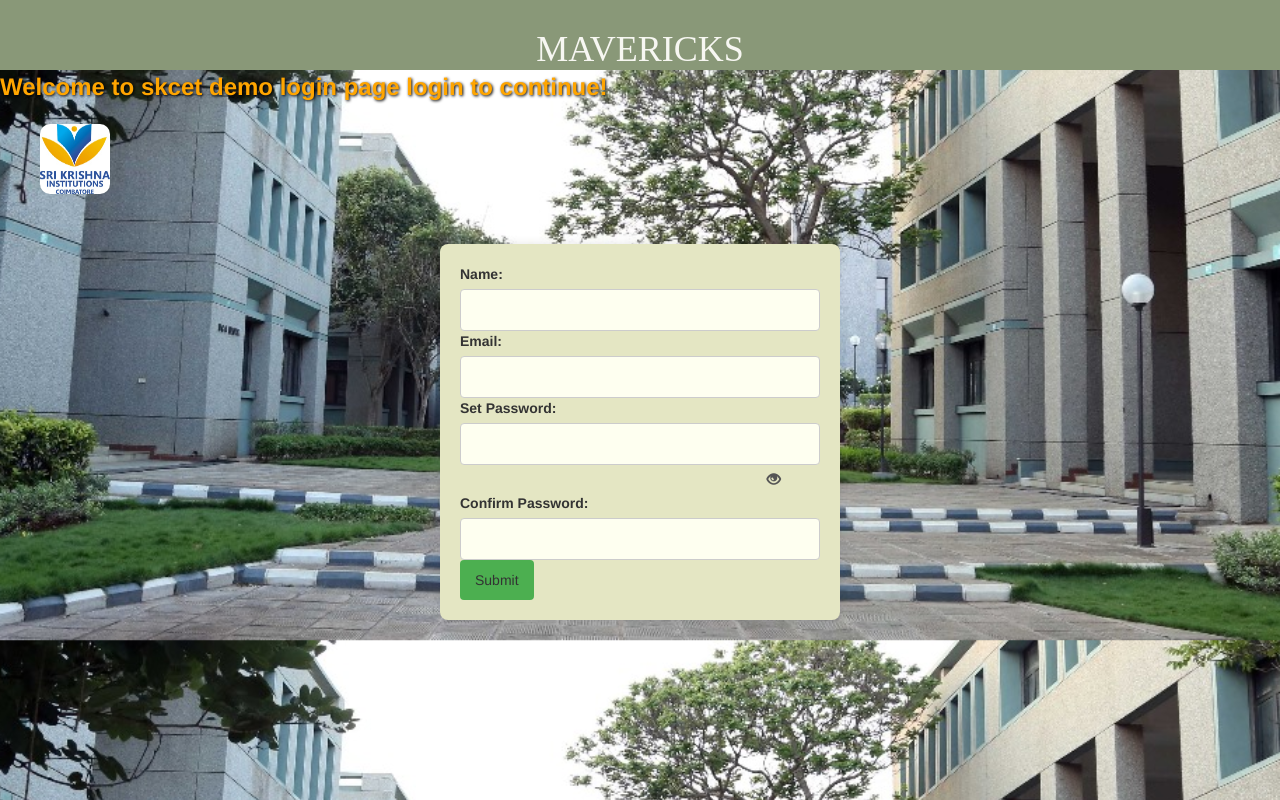
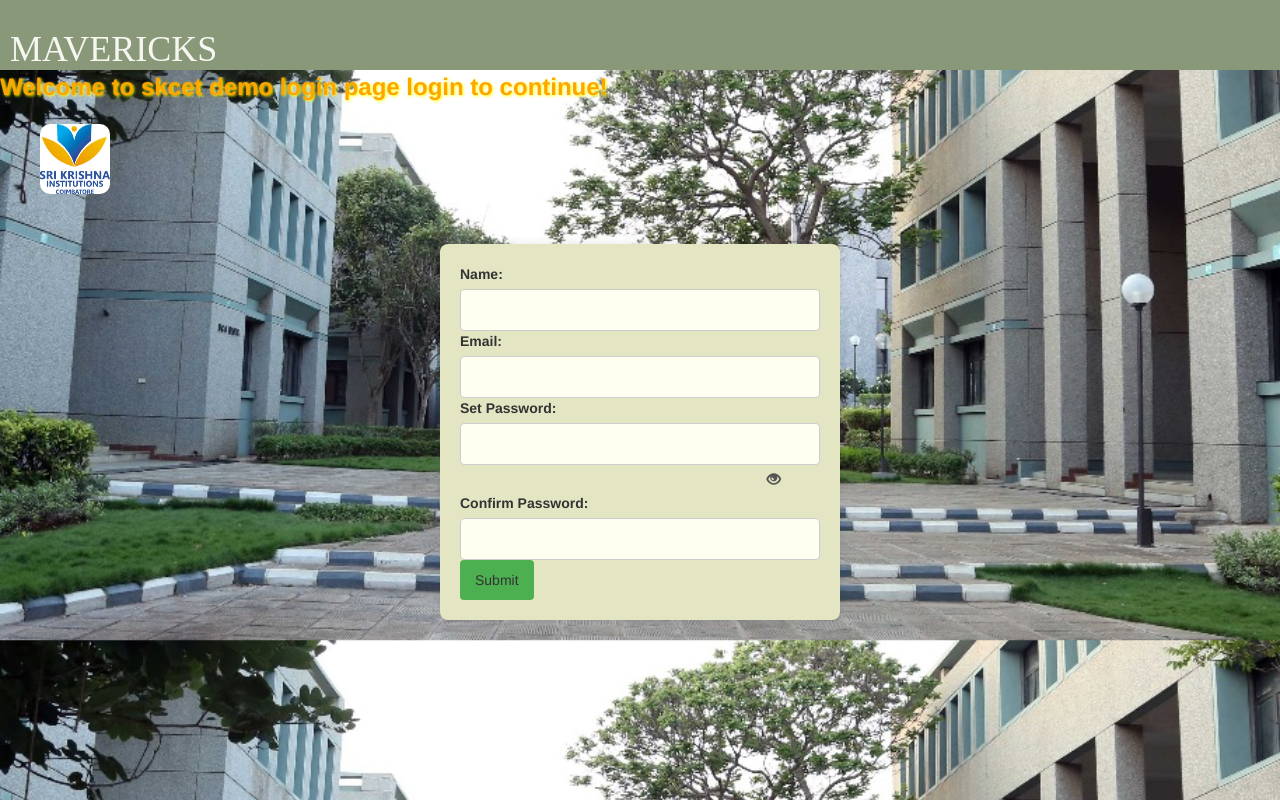
Before and after one commit to praven06/mavericks, a plain HTML site: page index.html in a window 1280 px wide. Drawn offline with nearby package versions, Linux system fonts and the light colour scheme.

Commit message:
Update frontpage.css

```diff
--- a/frontpage.css
+++ b/frontpage.css
@@ -15,10 +15,7 @@ body {
     font-family: 'Times New Roman', Times, serif;
     color: #F7F7F2;
     padding: 10px;
-    text-align: left;
-    justify-items: center;
     height:70px;
-
 
   }
   .marquee {
@@ -31,7 +28,7 @@ body {
     font-style: bold;
     font-weight: bolder;
     font-size:24px;
-    text-shadow: 1px 1px 3px black;
+    text-shadow: 1px 1px 3px yellow;
 
   }
 
```
